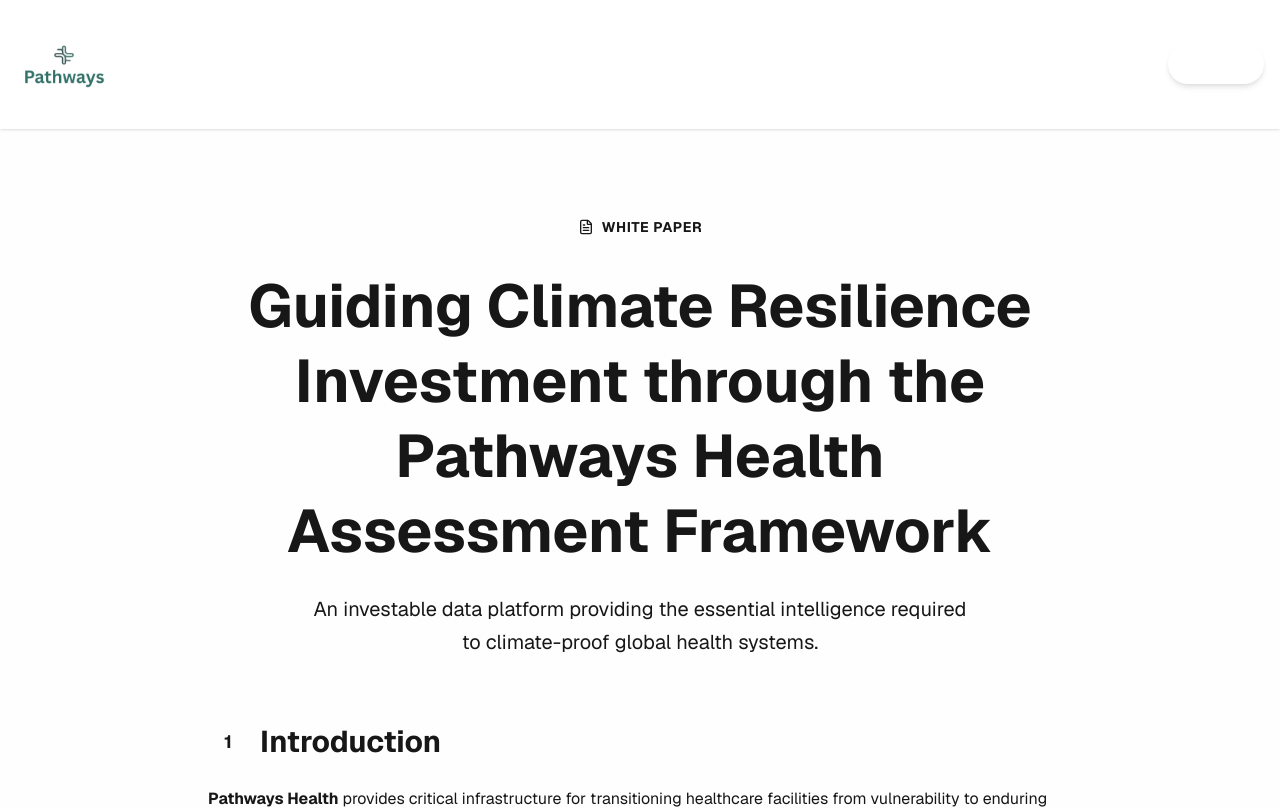
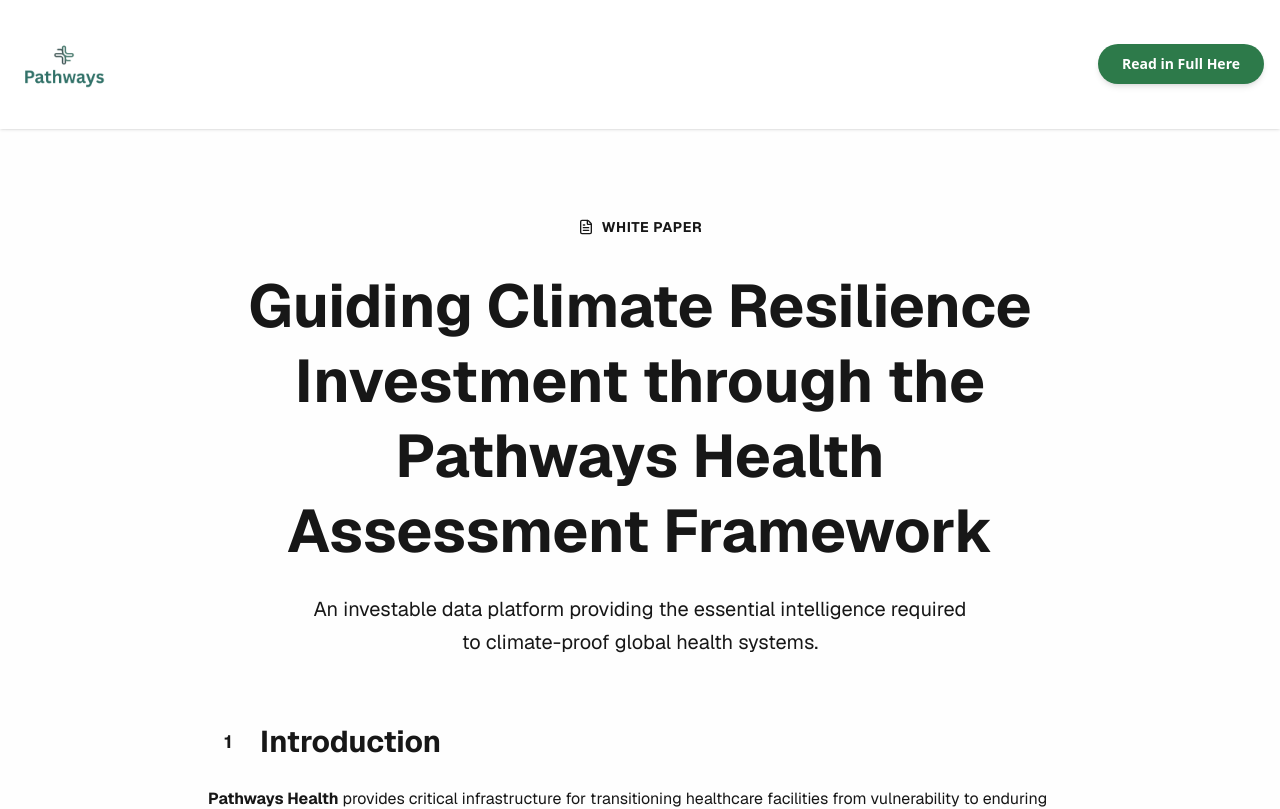
Before and after one commit to robinkiplangat/pathwayshealth, a Next.js app: page /methodology in a window 1280 px wide. Shown: the top 809 px of the page. Built offline with nearby package versions, Linux system fonts and the light colour scheme; no server answers.

Commit message:
feat: Update PDF filename and download link, and add conditional white paper link to header on methodology page.

```diff
--- a/app/methodology/page.tsx
+++ b/app/methodology/page.tsx
@@ -247,7 +247,7 @@
                             We are seeking partners to scale our deployment across three high-priority regions in Sub-Saharan Africa and Southeast Asia. We invite investors, development banks, and corporate partners to join us.
                         </p>
                         <Button asChild size="lg" className="text-xl h-16 px-12 bg-[#2D7A4A] hover:bg-[#25663e] text-white border-2 border-white shadow-[0_0_20px_rgba(45,122,74,0.5)] transition-all hover:-translate-y-1 hover:shadow-[0_0_30px_rgba(45,122,74,0.7)] rounded-xl font-bold w-full sm:w-auto">
-                            <a href="/PathwaysHealth_Resilience_.pdf" download>
+                            <a href="/PathwaysHealth_Resilience.pdf" download="PathwaysHealth_Resilience.pdf" target="_blank" rel="noopener noreferrer">
                                 Get our Investment Pitch
                             </a>
                         </Button>
--- a/components/Header.tsx
+++ b/components/Header.tsx
@@ -56,13 +56,29 @@
 
                 {/* Auth Section */}
                 <div className="flex items-center gap-4">
+                    {pathname === '/methodology' ? (
+                        <Link
+                            href="https://fourbic.notion.site/White-Paper-Guiding-Climate-Resilience-Investment-through-the-Pathways-Health-Assessment-Framework-29c2f4154da780a1a23bfdedd249bac2"
+                            target="_blank"
+                            rel="noopener noreferrer"
+                            className={cn(
+                                "px-6 py-2.5 rounded-full shadow-md transition-all duration-300 text-sm font-semibold hover:-translate-y-0.5",
+                                scrolled || !isHomePage
+                                    ? "bg-[#2D7A4A] hover:bg-[#25663e] text-white shadow-md"
+                                    : "bg-[#2D7A4A] hover:bg-[#25663e] text-white shadow-md border border-white/10"
+                            )}
+                        >
+                            Read in Full Here
+                        </Link>
+                    ) : (
+                        <>
                             <SignedOut>
                                 <SignInButton mode="modal">
                                     <button className={cn(
                                         "px-6 py-2.5 rounded-full shadow-md transition-all duration-300 text-sm font-semibold hover:-translate-y-0.5",
                                         scrolled || !isHomePage
-                                    ? "bg-resilience-green hover:bg-resilience-green/90 text-white shadow-md"
-                                    : "bg-resilience-green hover:bg-resilience-green/90 text-white shadow-md border border-white/10"
+                                            ? "bg-[#2D7A4A] hover:bg-[#25663e] text-white shadow-md"
+                                            : "bg-[#2D7A4A] hover:bg-[#25663e] text-white shadow-md border border-white/10"
                                     )}>
                                         Sign In
                                     </button>
@@ -71,6 +87,8 @@
                             <SignedIn>
                                 <UserButton afterSignOutUrl="/" />
                             </SignedIn>
+                        </>
+                    )}
                 </div>
             </div>
         </header>
```
Also changed, not shown: 2 other files (tests, documents, lock files or other folders). Lines whose indentation alone changed are shown as unchanged.
